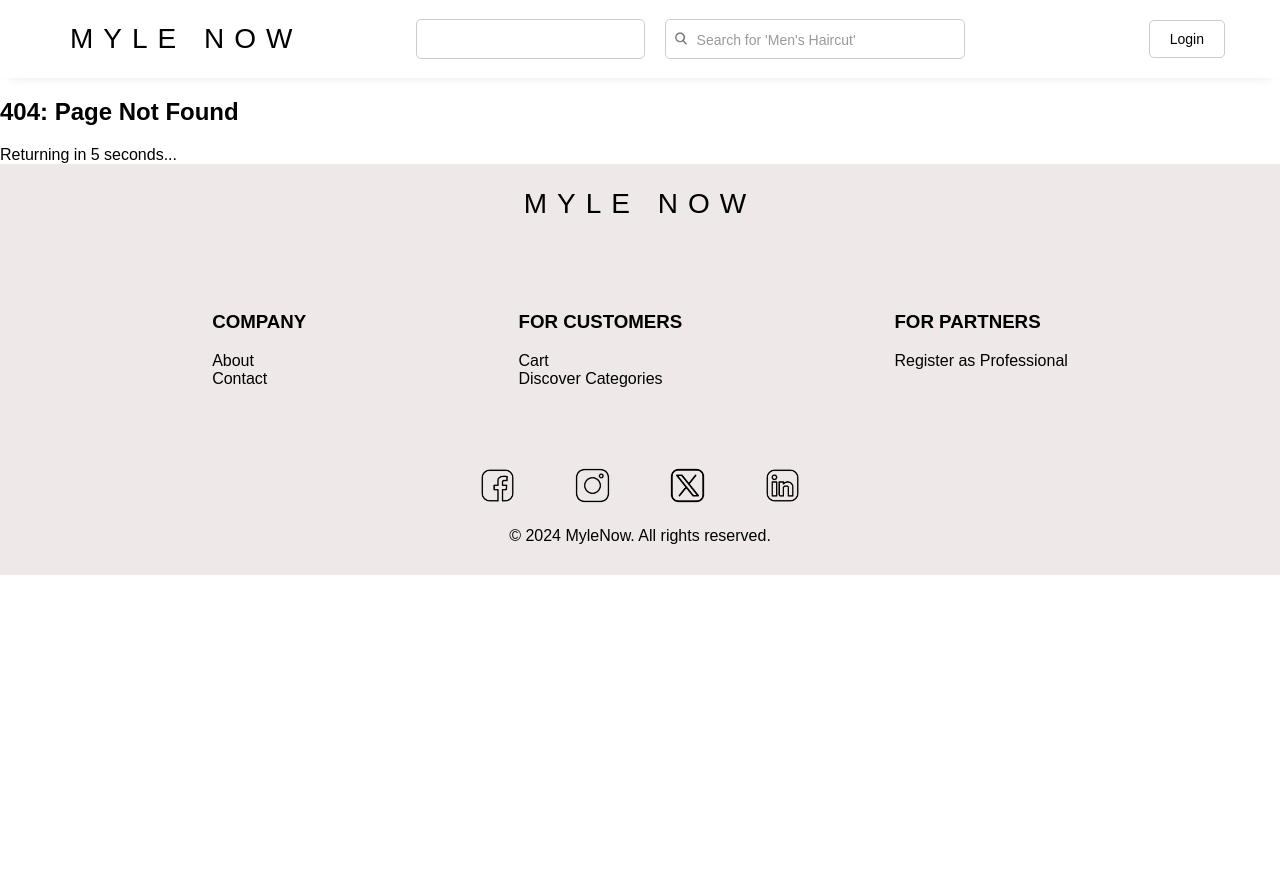
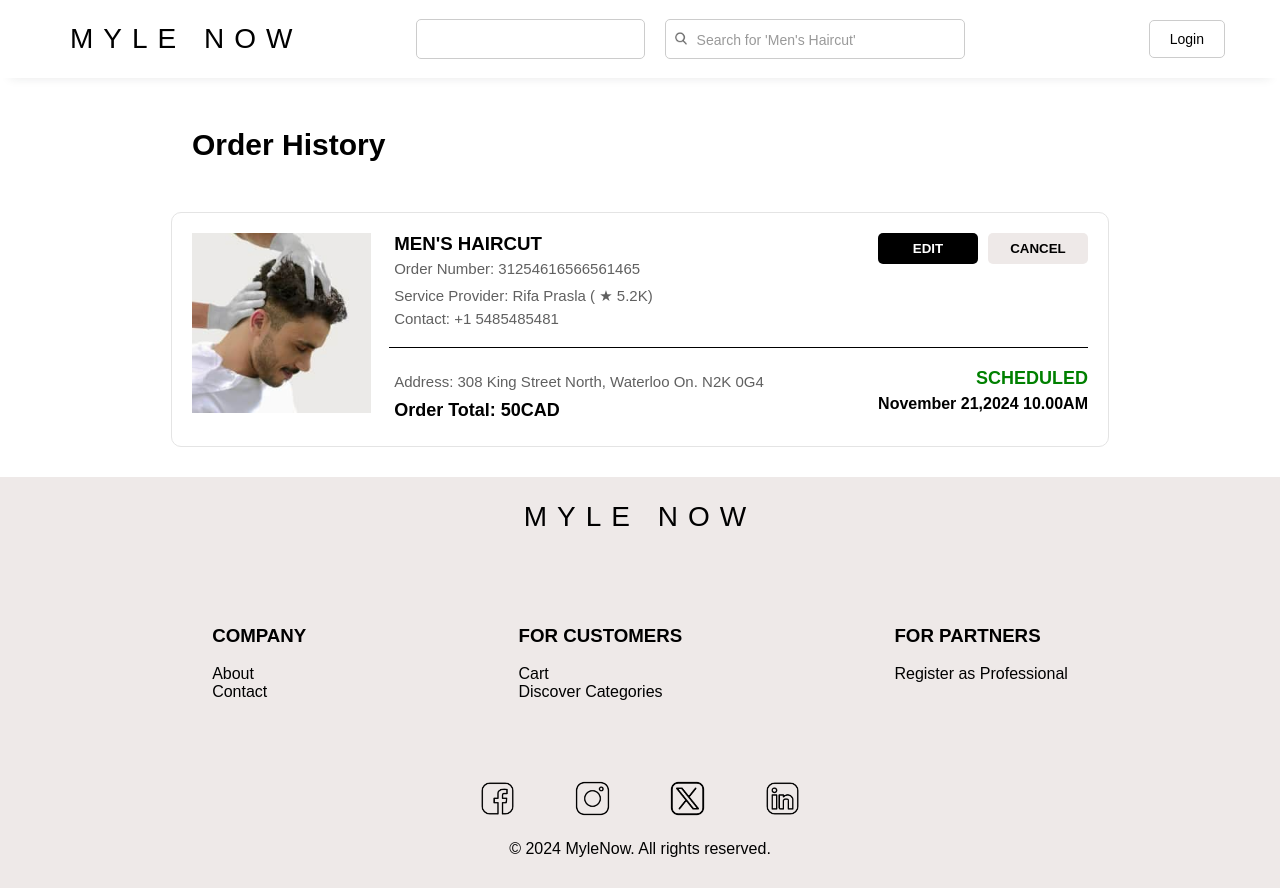
Before and after one commit to AFEEMAK/Myle-Now, a React (Create React App) app in the folder myle-now/: page /OrderDetailsCS in a window 1280 px wide. Before the commit the page ends 800 px from the top, so only its background shows below. Built offline with nearby package versions, Linux system fonts and the light colour scheme.

Commit message:
Order Details Page(Client Side as well as Service Providers side)

```diff
--- a/myle-now/src/App.js
+++ b/myle-now/src/App.js
@@ -8,6 +8,9 @@
 import Services from './pages/Services';
 import ServiceDetails from './pages/ServiceDetails';
 import EmailVerify from './pages/EmailVerify';
+import Cart from './pages/Cart';
+import OrderDetailsCS from './pages/OrderDetailsCS';
+import OrderDetailsSP from './pages/OrderDetailsSP';
 
 function App() {
   const { user } = useAuthContext();
@@ -23,6 +26,9 @@
         <Route path='/services/:id' element={<Services />} />
         <Route path='/users/:id/verify/:token' element={<EmailVerify />} />
         <Route exact path='/serviceDetails/:id' element={<ServiceDetails />} />
+        <Route exact path='/Cart' element={<Cart />} />
+        <Route exact path='/OrderDetailsCS' element={<OrderDetailsCS/>} />
+        <Route exact path='/OrderDetailsSP' element={<OrderDetailsSP/>} />
       </Routes>
     </>
   );
--- a/myle-now/src/components/CartItems.css
+++ b/myle-now/src/components/CartItems.css
@@ -127,9 +127,21 @@
     font-weight: bold;
 
 }
+.checkoutBtn{
+    width: 85%;
+    background-color: black;
+    color: white;
+    font-size: 20px;
+    padding:10px;
+    margin-top: 20px;
+    border-radius: 10px;
 
+}
 
-
+.checkoutBtn:hover{
+    background-color: rgb(44, 44, 44);
+cursor: pointer;
+}
 
 
 
--- a/myle-now/src/components/CartItems.js
+++ b/myle-now/src/components/CartItems.js
@@ -133,6 +133,7 @@
                     <p class="bold">TOTAL</p>
                     <p class="bold">55 CAD</p>
                 </div>
+                <button class="checkoutBtn">CHECKOUT</button>
 
 
             </section>
--- /dev/null
+++ b/myle-now/src/components/Orders.css
@@ -0,0 +1,109 @@
+.ordersContainer{
+    display: flex;
+    flex-direction: column;
+    width:100%;
+    align-items: center;
+}
+
+.orderHeading{
+    width: 70%;
+    text-align: left;
+    margin: 50px 0;
+
+}
+
+.orderCard{
+    width:70%;
+    border:1px solid #E4E4E4;
+    border-radius: 10px;
+    display: flex;
+    justify-content: space-between;
+    padding: 20px;
+    margin-bottom: 30px;
+
+}
+
+.orderImg{
+    width: 20%;
+}
+
+.orderInfo{
+    width: 78%;
+    text-align: left;
+}
+
+.orderImg img{
+    width:100%;
+}
+
+.div1{
+ display: flex;
+ justify-content: space-between;
+}
+
+.orderName{
+    text-align: left;
+    margin:0 5px;
+}
+.para{
+ margin: 5px;
+ color: rgb(96, 96, 96);
+ font-size:15px;
+}
+
+.editBtn{
+width: 100px;
+background-color: black;
+color: white;
+padding:8px;
+border: none;
+margin-right:10px;
+font-weight:bold;
+border-radius: 5px;
+}
+.editBtn:hover{
+background-color: rgb(52, 51, 51);
+}
+
+.cancelBtn{
+width: 100px;
+background-color: #EEE9E8 ;
+padding: 8px;
+border: none;
+font-weight:bold;
+border-radius: 5px;
+}
+
+.cancelBtn:hover{
+    background-color: rgb(232, 225, 225);
+}
+.orderLine{
+    width: 100%;
+    margin: 20px 0 ;
+}
+
+.div3{
+    display: flex;
+    justify-content: space-between;
+    margin: 0;
+}
+.status{
+    color:green;
+    font-size: 18px;
+    font-weight: bold;
+}
+
+.div4{
+display:flex;
+justify-content: space-between;
+}
+
+.orderTotal
+{
+    margin: 5px;
+    font-size: 18px;
+    font-weight: bold;
+}
+.time{
+    font-weight: bold;
+}
--- /dev/null
+++ b/myle-now/src/components/Orders.js
@@ -0,0 +1,49 @@
+import './Orders.css';
+import massage from '../assets/massage.png';
+
+
+function Orders(){
+    return(
+        <div className="ordersContainer">
+            <h1 className="orderHeading">Order History</h1>
+
+            <div className="orderCard">
+                <div className="orderImg">
+                    <img src={massage} alt=""></img>
+
+                </div>
+                <div className="orderInfo">
+                    <div className="div1">
+                        <div className="orderNameNumber">
+                            <h3 className="orderName">MEN'S HAIRCUT</h3>
+                            <p className="para">Order Number: 31254616566561465</p>
+                        </div>
+                        <div className="buttons">
+                            <button className="editBtn">EDIT</button>
+                            <button className="cancelBtn">CANCEL</button>
+                        </div>
+                    </div>
+                    <div className="div2">
+                        <p className="para">Service Provider: Rifa Prasla ( &#9733; 5.2K)</p>
+                        <p className="para">Contact: +1 5485485481</p>
+                    </div>
+                    <hr class="orderLine"></hr>
+                    <div className="div3">
+                        <p className="para">Address: 308 King Street North, Waterloo On. N2K 0G4</p>
+                        <p className="status">SCHEDULED</p>
+                    </div>
+                    <div className="div4">
+                        <p className="orderTotal">Order Total: 50CAD</p>
+                        <p className="time">November 21,2024  10.00AM</p>
+                    </div>
+
+                </div>
+
+            </div>
+        </div>
+
+    )
+
+}
+
+export default Orders;
--- /dev/null
+++ b/myle-now/src/components/OrdersSP.js
@@ -0,0 +1,46 @@
+import './Orders.css';
+import massage from'../assets/massage.png';
+
+function OrdersSP(){
+    return(
+        <div className="ordersContainer">
+        <h1 className="orderHeading">Orders Received</h1>
+
+        <div className="orderCard">
+            <div className="orderImg">
+                <img src={massage} alt=""></img>
+
+            </div>
+            <div className="orderInfo">
+                <div className="div1">
+                    <div className="orderNameNumber">
+                        <h3 className="orderName">MEN'S HAIRCUT</h3>
+                        <p className="para">Order Number: 31254616566561465</p>
+                        <br></br>
+                        <br></br>
+                    </div>
+
+                </div>
+                <div className="div2">
+                    <p className="para">Service Provider: Rifa Prasla ( &#9733; 5.2K)</p>
+                    <p className="para">Contact: +1 5485485481</p>
+                </div>
+                <hr class="orderLine"></hr>
+                <div className="div3">
+                    <p className="para">Address: 308 King Street North, Waterloo On. N2K 0G4</p>
+                    <p className="status">SCHEDULED</p>
+                </div>
+                <div className="div4">
+                    <p className="orderTotal">Order Total: 50CAD</p>
+                    <p className="time">November 21,2024  10.00AM</p>
+                </div>
+
+            </div>
+
+        </div>
+    </div>
+
+    )
+}
+
+export default OrdersSP;
--- /dev/null
+++ b/myle-now/src/pages/OrderDetailsCS.js
@@ -0,0 +1,11 @@
+import Orders from "../components/Orders";
+
+function OrderDetailsCS(){
+    return(
+    <>
+    <Orders/>
+    </>
+    )
+}
+
+export default OrderDetailsCS;
--- /dev/null
+++ b/myle-now/src/pages/OrderDetailsSP.js
@@ -0,0 +1,11 @@
+import OrdersSP from "../components/OrdersSP";
+
+function OrderDeatilsSP(){
+    return(
+        <>
+        <OrdersSP/>
+        </>
+    )
+}
+
+export default OrderDeatilsSP;
```
